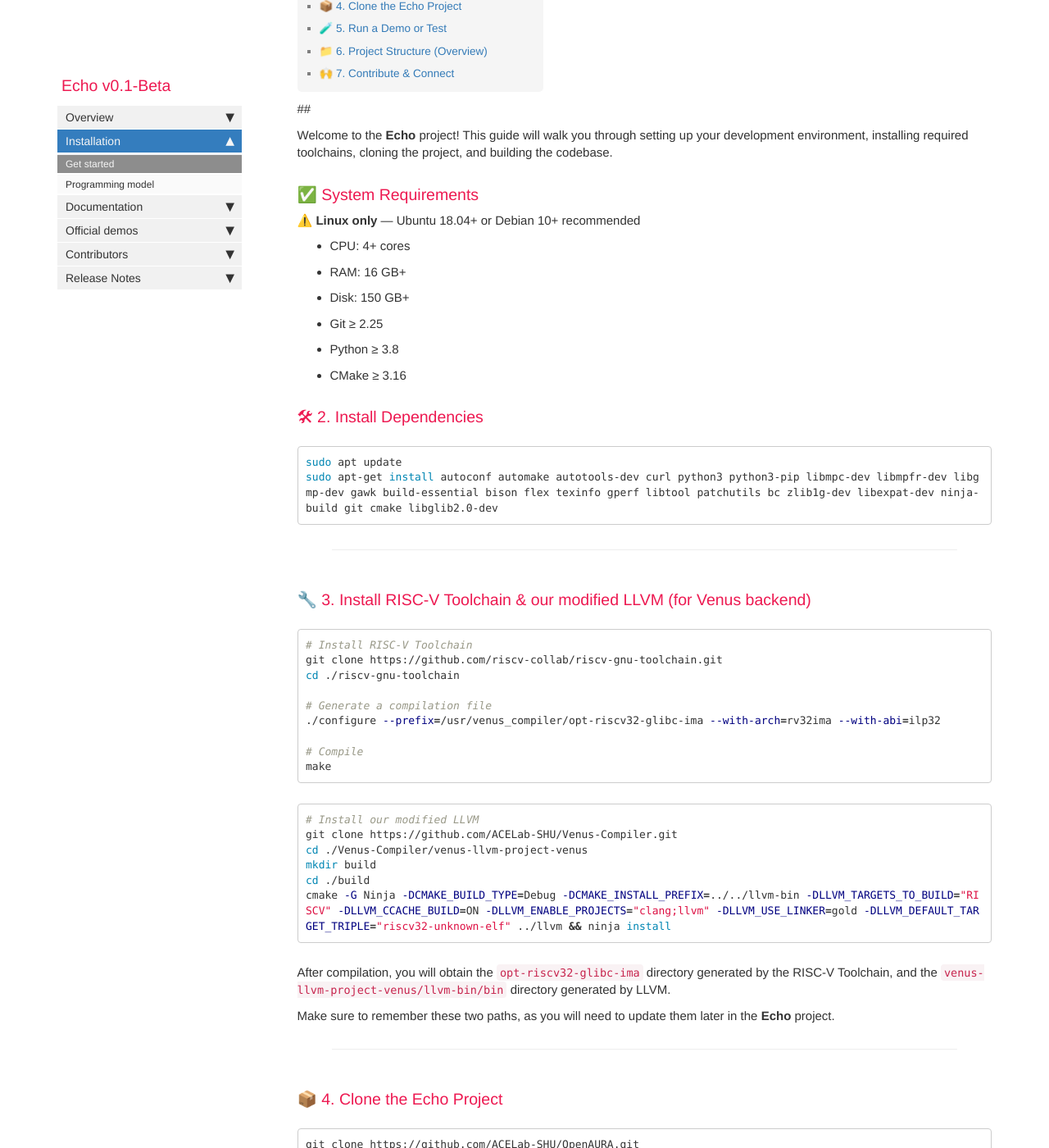
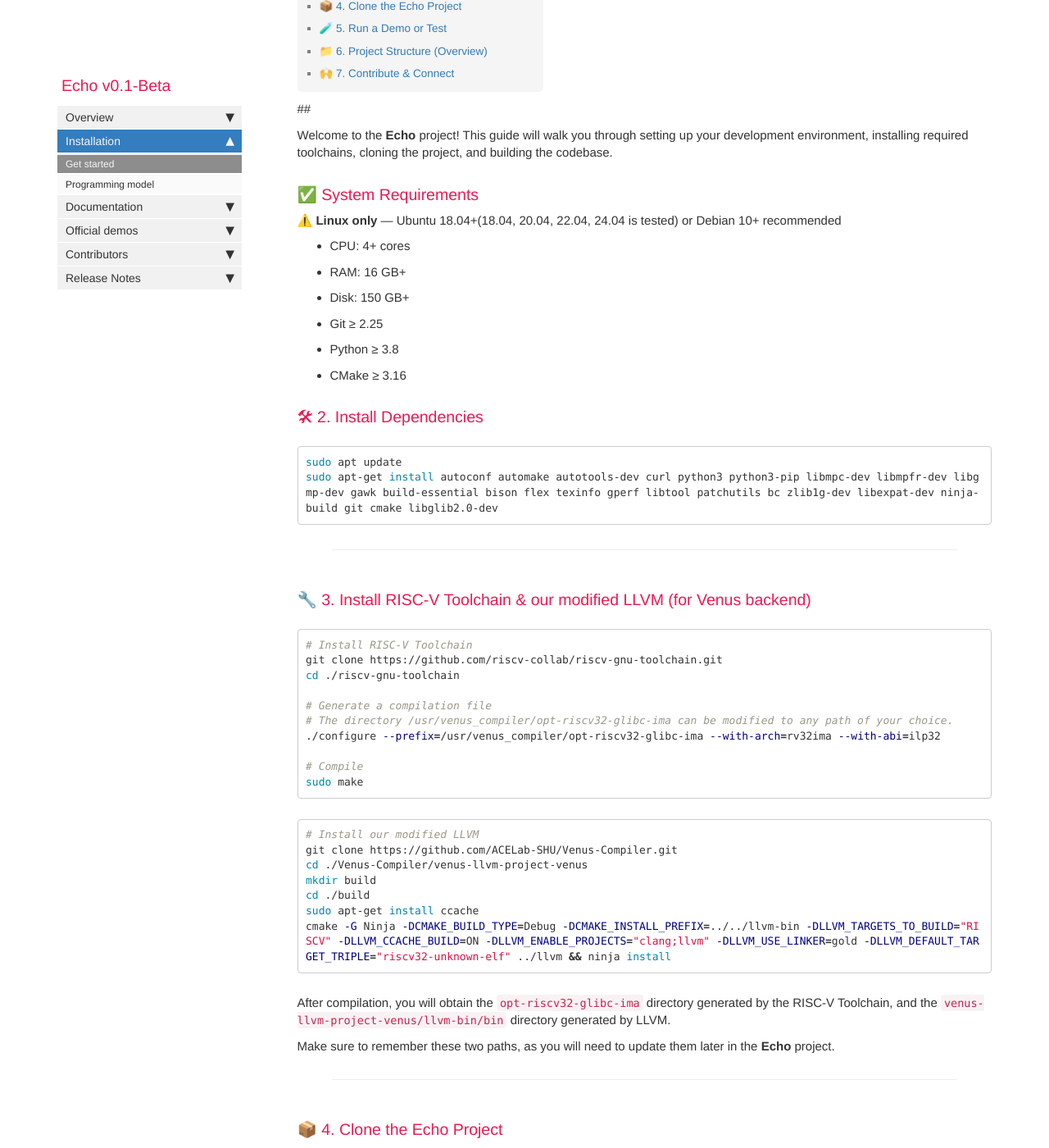
Before and after one commit to ACELab-SHU/ACE-AURA, a Jekyll site: the page built from pages/mydoc/mydoc_get_started.md, in a window 1280 px wide and 1400 px high, scrolled down 445 px. Shown: the whole window at 82% size. Built offline with Jekyll 4.4.1, drawn with Linux system fonts in a browser that asks for light colours; comment, search, counter and statistics services are not loaded.

Commit message:
debug: get_started page

````diff
--- a/pages/mydoc/mydoc_get_started.md
+++ b/pages/mydoc/mydoc_get_started.md
@@ -14,7 +14,7 @@
 
 ### ✅ System Requirements
 
-⚠️ **Linux only** — Ubuntu 18.04+ or Debian 10+ recommended
+⚠️ **Linux only** — Ubuntu 18.04+(18.04, 20.04, 22.04, 24.04 is tested) or Debian 10+ recommended
 
 * CPU: 4+ cores
 
@@ -47,10 +47,11 @@
 cd ./riscv-gnu-toolchain
 
 # Generate a compilation file
+# The directory /usr/venus_compiler/opt-riscv32-glibc-ima can be modified to any path of your choice.
 ./configure --prefix=/usr/venus_compiler/opt-riscv32-glibc-ima --with-arch=rv32ima --with-abi=ilp32
 
 # Compile
-make
+sudo make
 ```
 
 ```bash
@@ -59,6 +60,7 @@
 cd ./Venus-Compiler/venus-llvm-project-venus
 mkdir build
 cd ./build
+sudo apt-get install ccache
 cmake -G Ninja -DCMAKE_BUILD_TYPE=Debug -DCMAKE_INSTALL_PREFIX=../../llvm-bin -DLLVM_TARGETS_TO_BUILD="RISCV" -DLLVM_CCACHE_BUILD=ON -DLLVM_ENABLE_PROJECTS="clang;llvm" -DLLVM_USE_LINKER=gold -DLLVM_DEFAULT_TARGET_TRIPLE="riscv32-unknown-elf" ../llvm && ninja install
 ```
 
````
